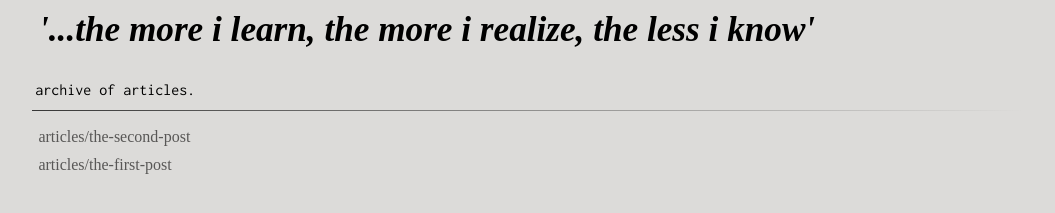
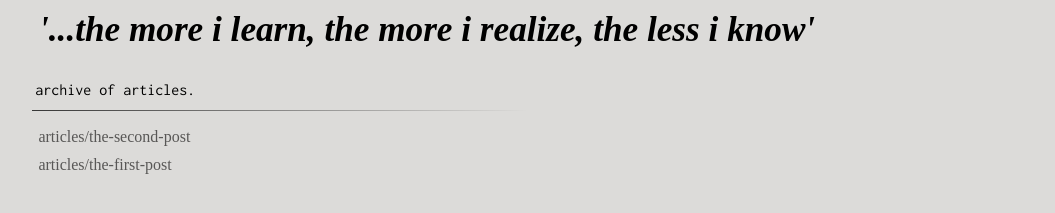
Before and after one commit to msawangwan/msawangwan.github.io, a Jekyll site: the page built from articles.md, in a window 1280 px wide. Shown: the part 176-389 px from the top of the page, without its empty margins (112-1167 px from the left). Built offline with Jekyll 4.4.1, drawn with Linux system fonts in a browser that asks for light colours; some web fonts are replaced.

Commit message:
messing with margins

```diff
--- a/css/style.css
+++ b/css/style.css
@@ -14,10 +14,6 @@ body {
 
 div {
   box-sizing: border-box;
-}
-
-div {
-  /*border: 1px solid #000000;*/
 }
 
 .header-container,
@@ -93,7 +89,7 @@ a .content-container {
 hr {
   border: 0;
   height: 1px;
-  background-image: linear-gradient(to right, rgba(0,0,0,0.75), rgba(0,0,0,0.35),rgba(0,0,0,0));
+  background-image: linear-gradient(to right, rgba(0,0,0,0.75), rgba(0,0,0,0),rgba(0,0,0,0));
 }
 
 .highlight {
```
